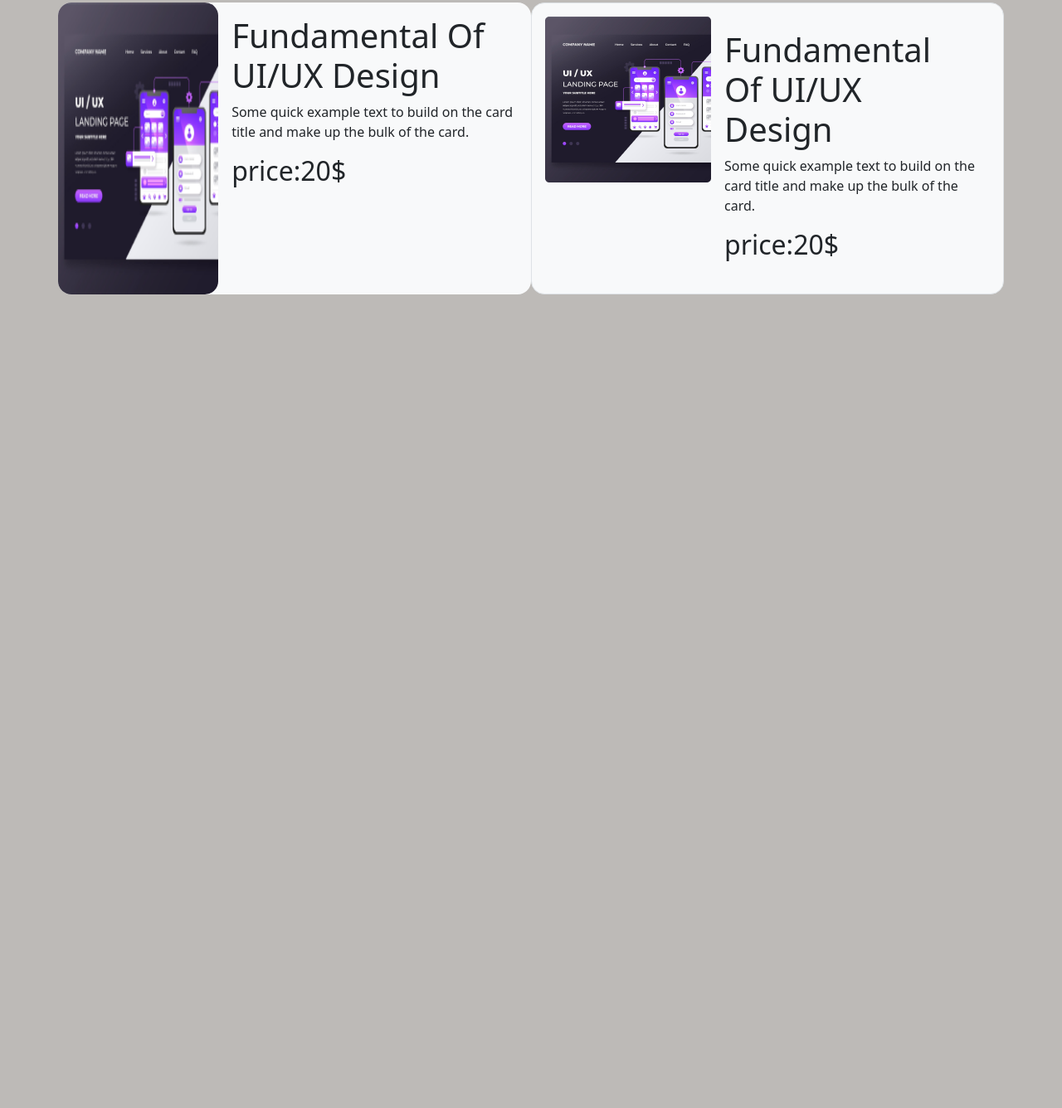
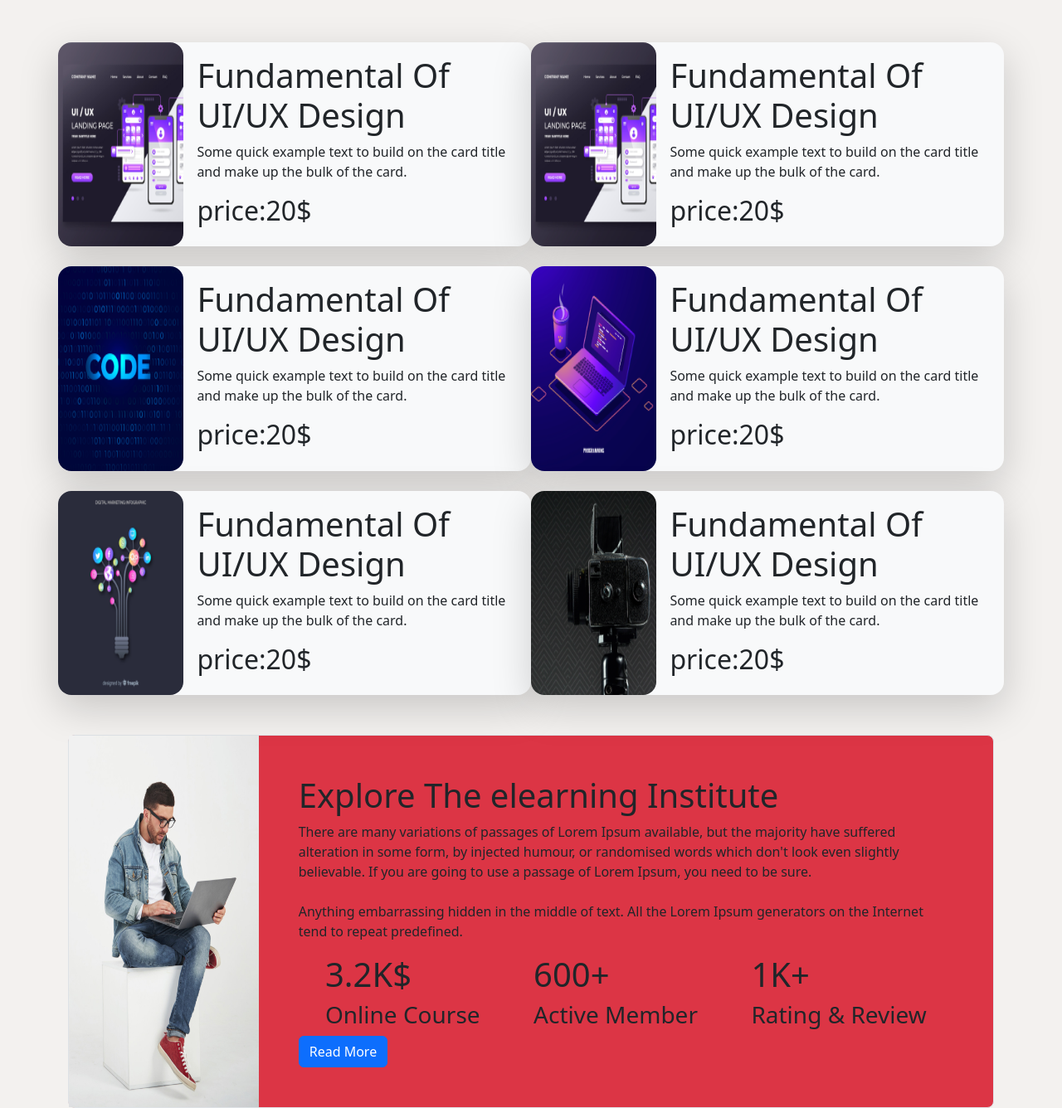
Before and after one commit to mdsiamca/assignment-third, a plain HTML site: page index.html in a window 1280 px wide. Shown: the part 993-2329 px from the top of the page at 83% size. Before the commit the page ends 1348 px from the top, so only its background shows below. Drawn offline with nearby package versions, Linux system fonts and the light colour scheme.

Commit message:
section2

```diff
--- a/index.html
+++ b/index.html
@@ -123,8 +123,8 @@
         </section>
         <section>
             <div class="container">
-                <div class="row row-cols-1 row-cols-lg-2 g-4">
-                    <div class=" bg-light rounded-4 p-0 d-flex ">
+                <div class="row row-cols-1 row-cols-lg-2 g-4 pt-5">
+                    <div class=" bg-light rounded-4 p-0 d-flex shadow-lg ">
                         <div>
                             <img src="images/course/course-1.png" class="h-100 w-100 rounded-4" alt="">
                         </div>
@@ -135,9 +135,53 @@
                             <h2>price:20$</h2>
                         </div>
                     </div>
-                    <div class="border bg-light rounded-4 p-3 d-flex">
+                    <div class=" bg-light rounded-4 p-0 d-flex shadow-lg">
                         <div>
-                            <img src="images/course/course-1.png" alt="">
+                            <img src="images/course/course-1.png" class="h-100 w-100 rounded-4" alt="">
+                        </div>
+                        <div class="p-3">
+                            <h1>Fundamental Of UI/UX Design</h1>
+                            <p>Some quick example text to build on the card title and make up the bulk of the card.
+                            </p>
+                            <h2>price:20$</h2>
+                        </div>
+                    </div>
+                    <div class=" bg-light rounded-4 p-0 d-flex shadow-lg ">
+                        <div>
+                            <img src="images/course/course-2.png" class="h-100 w-100 rounded-4" alt="">
+                        </div>
+                        <div class="p-3">
+                            <h1>Fundamental Of UI/UX Design</h1>
+                            <p>Some quick example text to build on the card title and make up the bulk of the card.
+                            </p>
+                            <h2>price:20$</h2>
+                        </div>
+                    </div>
+                    <div class=" bg-light rounded-4 p-0 d-flex shadow-lg ">
+                        <div>
+                            <img src="images/course/course-3.png" class="h-100 w-100 rounded-4" alt="">
+                        </div>
+                        <div class="p-3">
+                            <h1>Fundamental Of UI/UX Design</h1>
+                            <p>Some quick example text to build on the card title and make up the bulk of the card.
+                            </p>
+                            <h2>price:20$</h2>
+                        </div>
+                    </div>
+                    <div class=" bg-light rounded-4 p-0 d-flex shadow-lg ">
+                        <div>
+                            <img src="images/course/course-4.png" class="h-100 w-100 rounded-4" alt="">
+                        </div>
+                        <div class="p-3">
+                            <h1>Fundamental Of UI/UX Design</h1>
+                            <p>Some quick example text to build on the card title and make up the bulk of the card.
+                            </p>
+                            <h2>price:20$</h2>
+                        </div>
+                    </div>
+                    <div class=" bg-light rounded-4 p-0 d-flex shadow-lg ">
+                        <div>
+                            <img src="images/course/course-5.png" class="h-100 w-100 rounded-4" alt="">
                         </div>
                         <div class="p-3">
                             <h1>Fundamental Of UI/UX Design</h1>
@@ -147,11 +191,42 @@
                         </div>
                     </div>
 
+
                 </div>
             </div>
         </section>
+        <section>
+            <div class="container">
+                <div class=" bg-danger d-flex flex-row mt-5 rounded-3 border">
+                    <div>
+                    <img src="images/working.png" class="img-fluid h-100 w-100" alt="">
+                  </div>
+                  <div class=" p-5">
+                    <h1>Explore The elearning
+                        Institute</h1>
+                        <p>There are many variations of passages of Lorem Ipsum available, but the majority have suffered alteration in some form, by injected humour, or randomised words which don't look even slightly believable. If you are going to use a passage of Lorem Ipsum, you need to be sure.<br>
+                            <br>
+                            Anything embarrassing hidden in the middle of text. All the Lorem Ipsum generators on the Internet tend to repeat predefined.</p>
+                            <div class="d-flex justify-content-around">
+                                <div class="">
+                                    <h1>3.2K$</h1>
+                                    <h3>Online Course</h3>
+                                </div>
+                                <div>
+                                    <h1>600+</h1>
+                                    <h3>Active Member</h3>
+                                </div>
+                                <div>
+                                    <h1>1K+</h1>
+                                    <h3>Rating & Review</h3>
+                                </div>
+                            </div>
+                            <button class="btn btn-primary">Read More</button>
+                  </div>
+             </div>
+            </div>
+        </section>
     </main>
-
     <script src="https://cdn.jsdelivr.net/npm/bootstrap@5.2.0/dist/js/bootstrap.bundle.min.js" integrity="sha384-A3rJD856KowSb7dwlZdYEkO39Gagi7vIsF0jrRAoQmDKKtQBHUuLZ9AsSv4jD4Xa" crossorigin="anonymous"></script>
   </body>
 </html>
--- a/style.css
+++ b/style.css
@@ -1,7 +1,7 @@
 body{
     margin: 0;
     padding: 0;
-    background-color: rgb(189, 186, 183);
+    background-color: rgb(243, 241, 239);
 }
 .middle{
     text-align: center;
```
